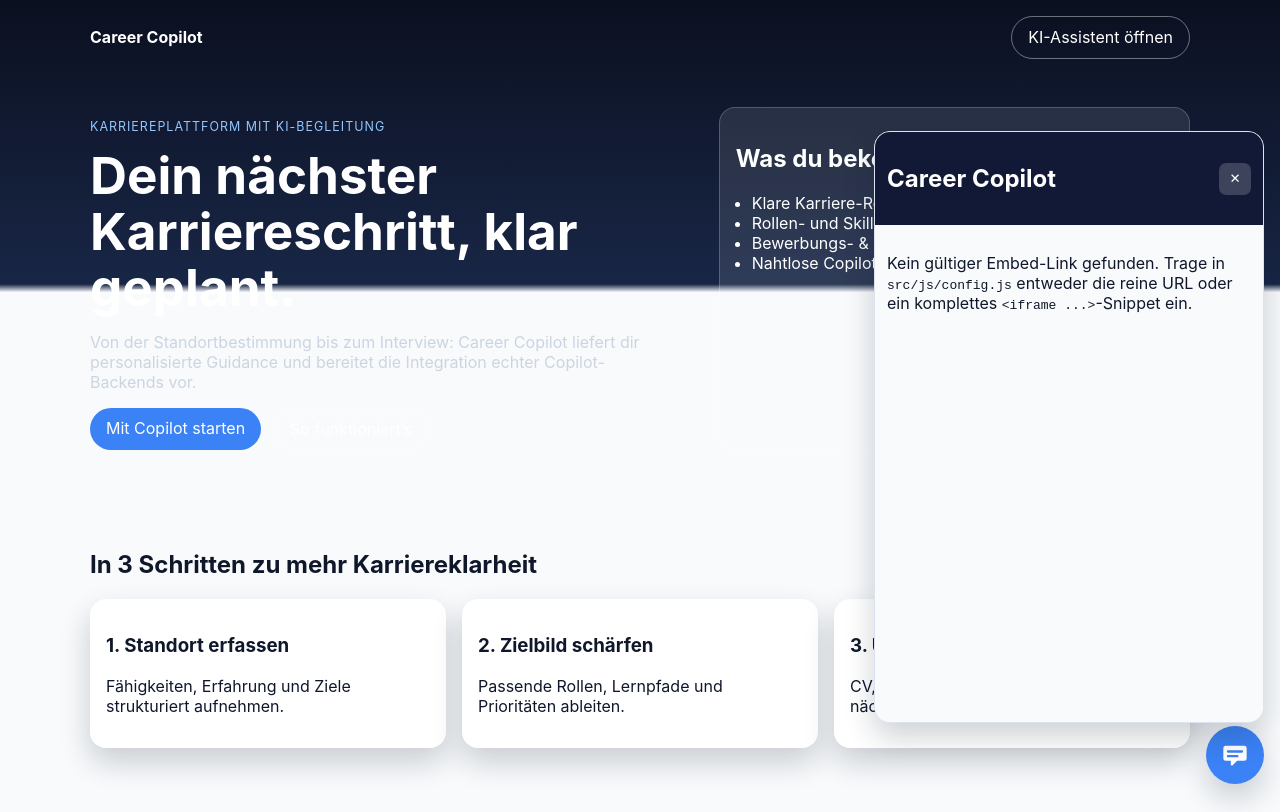
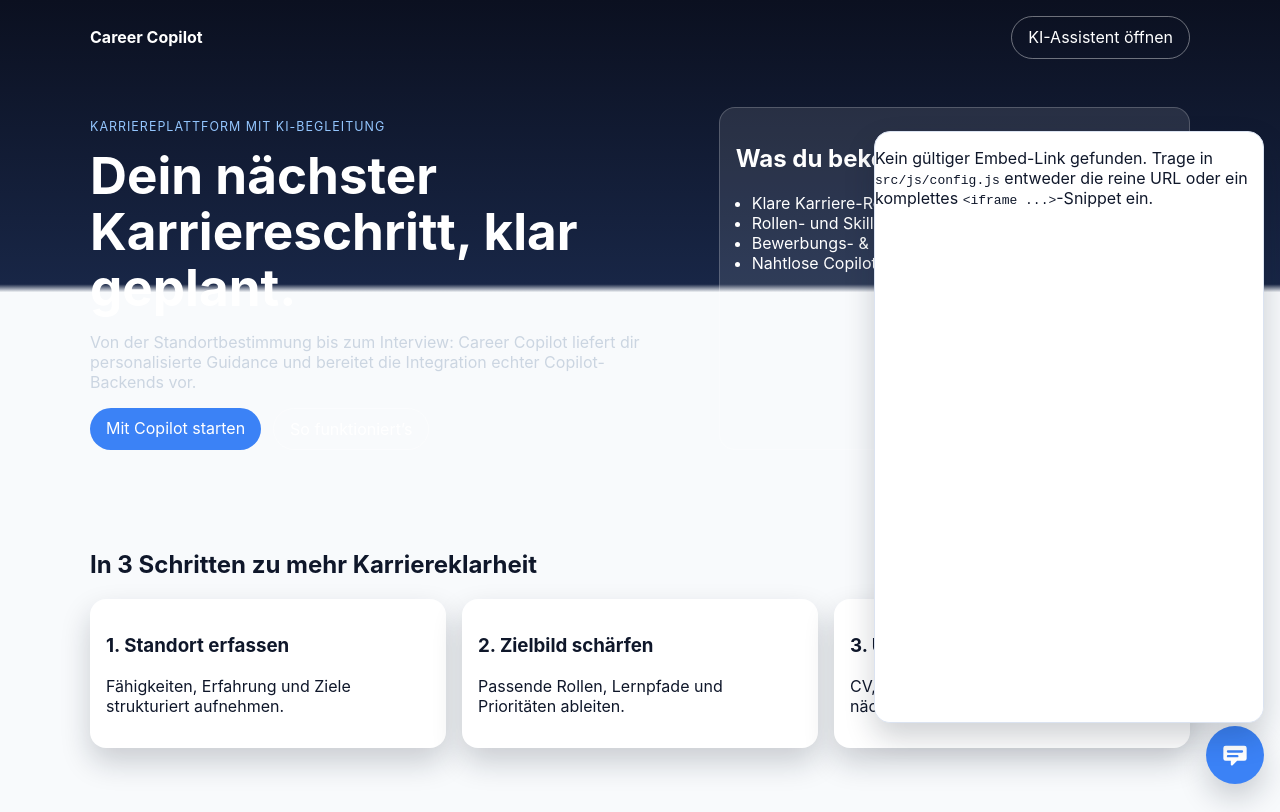
Before and after one commit to felixdick-bot/career-copilot-webapp-demo, a plain HTML site: page index.html in a window 1280 px wide. Both pictures are taken after a click on the button "Career Copilot Chat öffnen". Drawn offline with Linux system fonts and the light colour scheme.

Commit message:
fix: switch to iframe-only panel and stabilize fab toggle

```diff
--- a/index.html
+++ b/index.html
@@ -14,7 +14,7 @@
     <header class="site-header">
       <div class="container">
         <a href="#" class="brand" aria-label="Career Copilot Startseite">Career Copilot</a>
-        <a class="btn btn-ghost" href="#chat-assistant">KI-Assistent öffnen</a>
+        <a class="btn btn-ghost" href="#chat-panel">KI-Assistent öffnen</a>
       </div>
     </header>
 
@@ -29,7 +29,7 @@
               Guidance und bereitet die Integration echter Copilot-Backends vor.
             </p>
             <div class="hero-actions">
-              <a class="btn" href="#chat-assistant">Mit Copilot starten</a>
+              <a class="btn" href="#chat-panel">Mit Copilot starten</a>
               <a class="btn btn-ghost" href="#steps">So funktioniert’s</a>
             </div>
           </div>
@@ -84,14 +84,9 @@
       class="chat-panel"
       role="dialog"
       aria-modal="false"
-      aria-labelledby="chat-title"
+      aria-label="Career Copilot Chat"
       hidden
     >
-      <header class="chat-panel__header" id="chat-assistant">
-        <h2 id="chat-title">Career Copilot</h2>
-        <button id="chat-close" class="icon-btn" aria-label="Chat schließen" type="button">✕</button>
-      </header>
-
       <div id="embed-container" class="embed-container">
         <p>Kein Embed konfiguriert. Hinterlege eine iFrame-URL in <code>src/js/config.js</code>.</p>
       </div>
--- a/src/js/app.js
+++ b/src/js/app.js
@@ -22,8 +22,8 @@
   const closeBtn = document.getElementById("chat-close");
   const embedContainer = document.getElementById("embed-container");
 
-  if (!fab || !panel || !closeBtn || !embedContainer) {
-    console.error("[career-copilot] Chat UI elements not found.");
+  if (!fab || !panel || !embedContainer) {
+    console.error("[career-copilot] Required chat UI elements not found.");
     return;
   }
 
@@ -84,15 +84,39 @@
     }
   }
 
-  fab.addEventListener("click", () => {
+  function togglePanel() {
     if (panel.hidden) {
       openPanel();
     } else {
       closePanel();
     }
+  }
+
+  fab.addEventListener("click", (event) => {
+    event.preventDefault();
+    event.stopPropagation();
+    togglePanel();
   });
 
-  closeBtn.addEventListener("click", closePanel);
+  if (closeBtn) {
+    closeBtn.addEventListener("click", (event) => {
+      event.preventDefault();
+      closePanel();
+    });
+  }
+
+  document.addEventListener("click", (event) => {
+    if (panel.hidden) return;
+
+    const target = event.target;
+    if (!(target instanceof Node)) return;
+
+    if (panel.contains(target) || fab.contains(target)) {
+      return;
+    }
+
+    closePanel();
+  });
 
   document.addEventListener("keydown", (event) => {
     if (event.key === "Escape" && !panel.hidden) {
--- a/src/styles/main.css
+++ b/src/styles/main.css
@@ -158,20 +158,8 @@
   border: 1px solid var(--border);
   border-radius: 1rem;
   box-shadow: var(--shadow);
-  display: grid;
-  grid-template-rows: auto 1fr;
   overflow: hidden;
   z-index: 50;
-}
-
-.chat-panel__header {
-  background: var(--bg-soft);
-  color: #fff;
-  padding: 0.75rem;
-  display: flex;
-  justify-content: space-between;
-  align-items: center;
-  gap: 0.5rem;
 }
 
 .chat-panel__controls {
@@ -239,16 +227,15 @@
 }
 
 .embed-container {
+  width: 100%;
   height: 100%;
-  padding: 0.75rem;
-  background: #f8fafc;
+  background: #fff;
 }
 
 .embed-container iframe {
   width: 100%;
   height: 100%;
   border: none;
-  border-radius: 0.75rem;
   background: #fff;
 }
 
```
